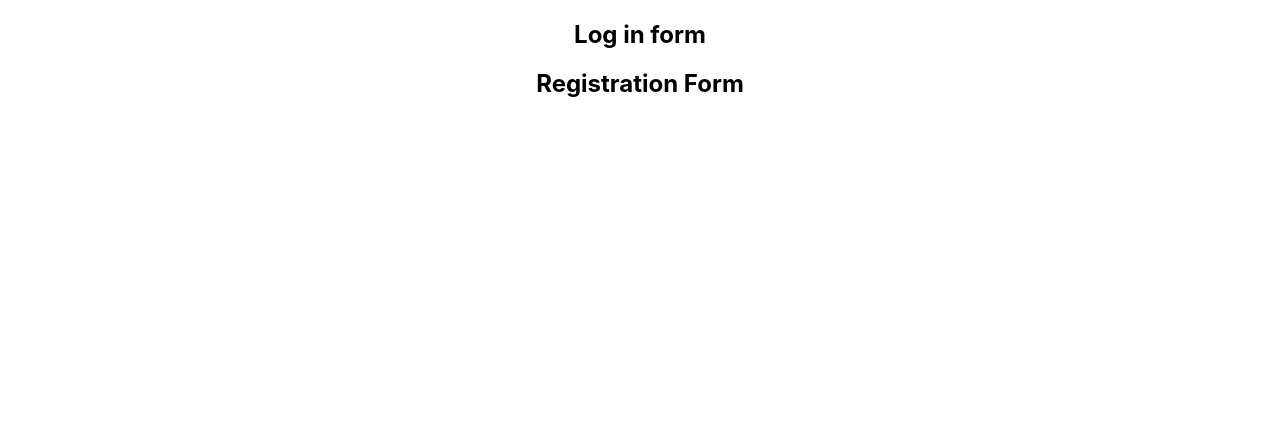
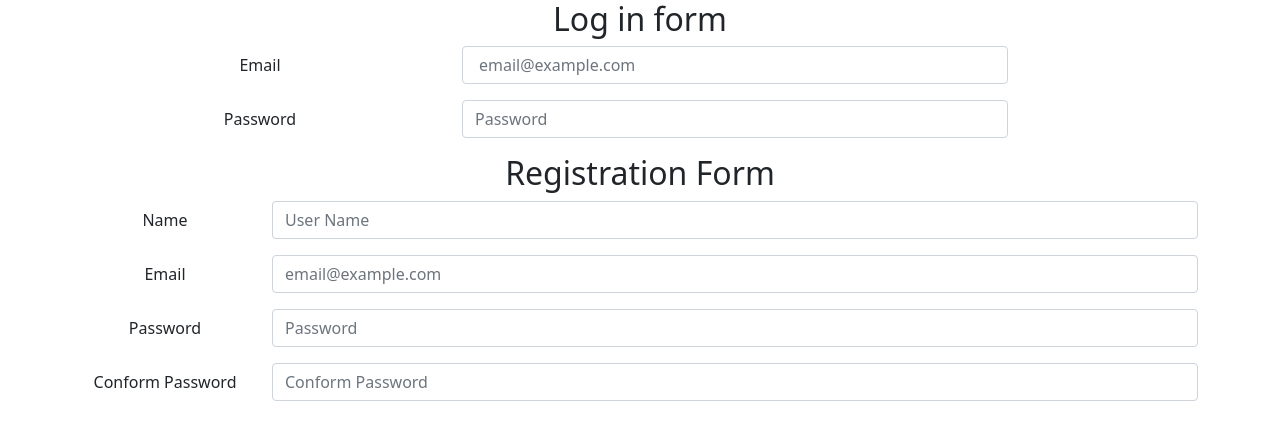
Before and after one commit to Mrinal-KANTI55/JhoomerLightHouse, a React (Create React App) app: page / in a window 1280 px wide. Shown: the top 440 px of the page. Built offline with nearby package versions, Linux system fonts and the light colour scheme.

Commit message:
now start work

```diff
--- a/package.json
+++ b/package.json
@@ -6,7 +6,10 @@
     "@testing-library/jest-dom": "^5.15.0",
     "@testing-library/react": "^11.2.7",
     "@testing-library/user-event": "^12.8.3",
+    "bootstrap": "^5.1.3",
+    "firebase": "^9.4.0",
     "react": "^17.0.2",
+    "react-bootstrap": "^2.0.2",
     "react-dom": "^17.0.2",
     "react-router-dom": "^5.3.0",
     "react-scripts": "4.0.3",
--- a/public/index.html
+++ b/public/index.html
@@ -24,7 +24,7 @@
       work correctly both with client-side routing and a non-root public URL.
       Learn how to configure a non-root public URL by running `npm run build`.
     -->
-    <title>React App</title>
+    <title>Light House</title>
   </head>
   <body>
     <noscript>You need to enable JavaScript to run this app.</noscript>
--- /dev/null
+++ b/src/Pages/LogIn/FireBase/FireBase.initialize.js
@@ -0,0 +1,4 @@
+import { initializeApp } from "firebase/app";
+import firebaseConfig from "./FireBase.Config";
+const initializeFireBase = () => initializeApp(firebaseConfig);
+export default initializeFireBase;
--- a/src/Pages/LogIn/LogIn.js
+++ b/src/Pages/LogIn/LogIn.js
@@ -1,9 +1,29 @@
 import React from 'react';
+import { Col, Form, Row } from 'react-bootstrap';
 
 const LogIn = () => {
     return (
-        <div>
+        <div className='container'>
             <h2>Log in form</h2>
+            <Form >
+                <Form.Group as={Row} className="mb-3" controlId="formPlaintextEmail">
+                    <Form.Label column sm="2" lg='4'>
+                        Email
+                    </Form.Label>
+                    <Col sm="10" lg='6'>
+                        <Form.Control className='ps-3'    placeholder="email@example.com" />
+                    </Col>
+                </Form.Group>
+
+                <Form.Group as={Row} className="mb-3" controlId="formPlaintextPassword">
+                    <Form.Label column sm="2" lg='4'>
+                        Password
+                    </Form.Label>
+                    <Col sm="10" lg='6'>
+                        <Form.Control type="password" placeholder="Password" />
+                    </Col>
+                </Form.Group>
+            </Form>
         </div>
     );
 };
--- a/src/Pages/LogIn/Registration/Registration.js
+++ b/src/Pages/LogIn/Registration/Registration.js
@@ -1,9 +1,45 @@
 import React from 'react';
+import { Col, Form, Row } from 'react-bootstrap';
 
 const Registration = () => {
     return (
-        <div>
+        <div className='container'>
             <h2>Registration Form</h2>
+            <Form >
+                <Form.Group as={Row} className="mb-3" controlId="formPlaintextName">
+                    <Form.Label column sm="2">
+                        Name
+                    </Form.Label>
+                    <Col sm="10">
+                        <Form.Control placeholder="User Name" />
+                    </Col>
+                </Form.Group>
+                <Form.Group as={Row} className="mb-3" controlId="formPlaintextEmail">
+                    <Form.Label column sm="2">
+                        Email
+                    </Form.Label>
+                    <Col sm="10">
+                        <Form.Control placeholder="email@example.com" />
+                    </Col>
+                </Form.Group>
+
+                <Form.Group as={Row} className="mb-3" controlId="formPlaintextPassword">
+                    <Form.Label column sm="2">
+                        Password
+                    </Form.Label>
+                    <Col sm="10">
+                        <Form.Control type="password" placeholder="Password" />
+                    </Col>
+                </Form.Group>
+                <Form.Group as={Row} className="mb-3" controlId="formPlaintextConformPassword">
+                    <Form.Label column sm="2">
+                        Conform Password
+                    </Form.Label>
+                    <Col sm="10">
+                        <Form.Control type="password" placeholder="Conform Password" />
+                    </Col>
+                </Form.Group>
+            </Form>
         </div>
     );
 };
--- a/src/index.js
+++ b/src/index.js
@@ -3,6 +3,8 @@ import ReactDOM from 'react-dom';
 import './index.css';
 import App from './App';
 import reportWebVitals from './reportWebVitals';
+import 'bootstrap/dist/css/bootstrap.min.css';
+
 
 ReactDOM.render(
   <React.StrictMode>
```
Also changed, not shown: src/Pages/LogIn/FireBase/FireBase.Config.js (added, +10 -0 lines), 1 other file (tests, documents, lock files or other folders).
